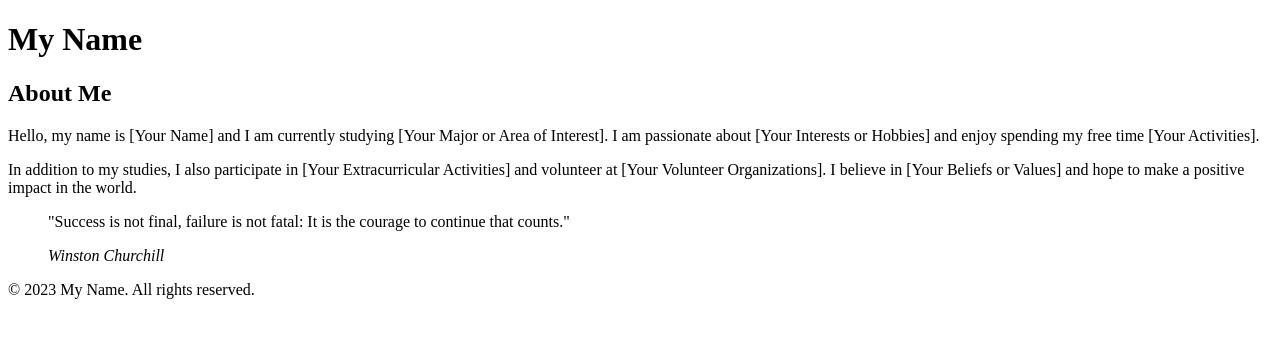
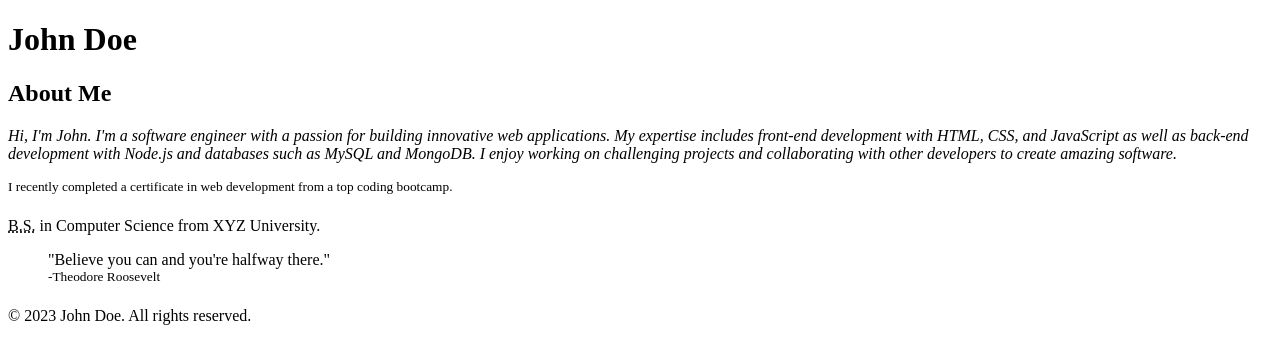
Before and after one commit to Anuragparth23/html-assignment, a plain HTML site: page index.html in a window 1280 px wide. Drawn offline with Linux system fonts and the light colour scheme.

Commit message:
Update index.html

```diff
--- a/index.html
+++ b/index.html
@@ -1,33 +1,24 @@
 <!DOCTYPE html>
-<html lang="en">
+<html>
   <head>
-    <meta charset="UTF-8" />
-    <meta name="viewport" content="width=device-width, initial-scale=1.0" />
+    <meta charset="utf-8">
     <title>My HTML Assignment</title>
   </head>
   <body>
     <header>
-      <h1>My Name</h1>
+      <h1>John Doe</h1>
     </header>
     <article>
       <h2>About Me</h2>
-      <p>
-        Hello, my name is [Your Name] and I am currently studying [Your Major or Area of Interest].
-        I am passionate about [Your Interests or Hobbies] and enjoy spending my free time [Your Activities].
-      </p>
-      <p>
-        In addition to my studies, I also participate in [Your Extracurricular Activities] and volunteer at [Your Volunteer Organizations].
-        I believe in [Your Beliefs or Values] and hope to make a positive impact in the world.
-      </p>
+      <p><em>Hi, I'm John. I'm a software engineer with a passion for building innovative web applications. My expertise includes front-end development with HTML, CSS, and JavaScript as well as back-end development with Node.js and databases such as MySQL and MongoDB. I enjoy working on challenging projects and collaborating with other developers to create amazing software.</em></p>
+      <p><sup>I recently completed a certificate in web development from a top coding bootcamp.</sup></p>
+      <p><abbr title="Bachelor of Science">B.S.</abbr> in Computer Science from XYZ University.</p>
       <blockquote>
-        <p>
-          "Success is not final, failure is not fatal: It is the courage to continue that counts."
-        </p>
-        <cite>Winston Churchill</cite>
+        <p>"Believe you can and you're halfway there." <br> <sup>-Theodore Roosevelt</sup></p>
       </blockquote>
     </article>
     <footer>
-      <p>&copy; 2023 My Name. All rights reserved.</p>
+      <p>&copy; 2023 John Doe. All rights reserved.</p>
     </footer>
   </body>
 </html>
```
